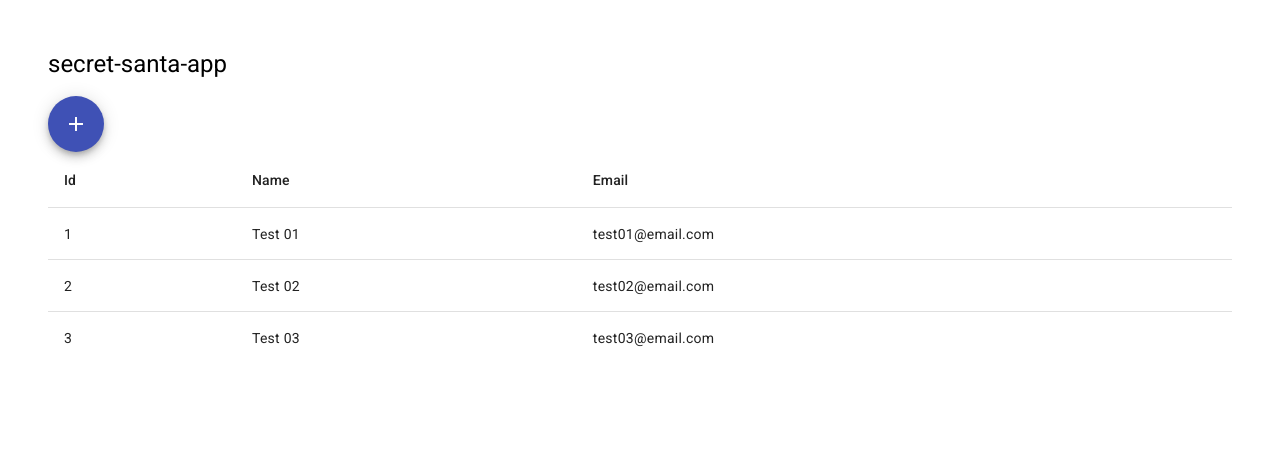
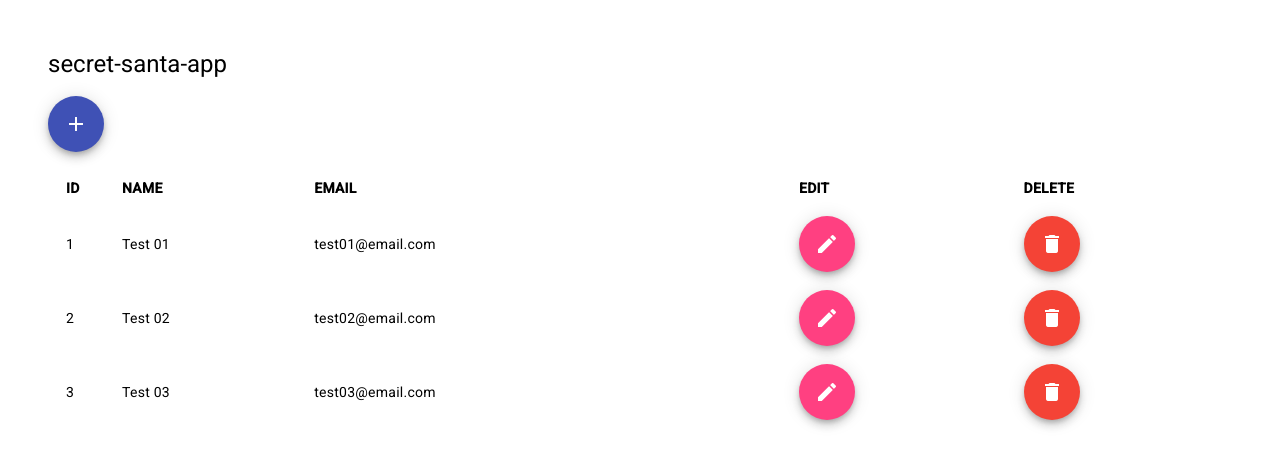
Before and after one commit to LuisPorrasLFF/secret-santa-app, an Angular app: page / in a window 1280 px wide. Shown: the top 466 px of the page. Built offline with nearby package versions, Linux system fonts and the light colour scheme.

Commit message:
Replace Material table with regulat table

```diff
--- a/src/app/services/user.service.ts
+++ b/src/app/services/user.service.ts
@@ -28,6 +28,6 @@ export class UserService {
 
   removeUser(user: User){
     let userIndex = this.users.findIndex(u => u.id == user.id);
-    this.users.splice(userIndex);
+    this.users.splice(userIndex, 1);
   }
 }
--- a/src/app/user-components/user-list/user-list.component.css
+++ b/src/app/user-components/user-list/user-list.component.css
@@ -0,0 +1,14 @@
+table {
+    width: 100%;
+    margin: 1rem;
+}
+
+th {
+    text-transform: uppercase;
+}
+
+th,
+td {
+    text-align: left;
+    padding: 0.5rem 0px;
+}
--- a/src/app/user-components/user-list/user-list.component.html
+++ b/src/app/user-components/user-list/user-list.component.html
@@ -1,21 +1,60 @@
 <a mat-fab color="primary" aria-label="Add new user" href="/create">
     <mat-icon>add</mat-icon>
 </a>
-
-<table mat-table [dataSource]="users">
+<!--
+<table mat-table>
     <ng-container matColumnDef="id">
         <th mat-header-cell *matHeaderCellDef> Id </th>
-        <td mat-cell *matCellDef="let element"> {{element.id}} </td>
+        <td  *matCellDef="let element"> {{element.id}} </td>
     </ng-container>
     <ng-container matColumnDef="name">
         <th mat-header-cell *matHeaderCellDef> Name </th>
-        <td mat-cell *matCellDef="let element"> {{element.name}} </td>
+        <td  *matCellDef="let element"> {{element.name}} </td>
     </ng-container>
     <ng-container matColumnDef="email">
         <th mat-header-cell *matHeaderCellDef> Email </th>
-        <td mat-cell *matCellDef="let element"> {{element.email}} </td>
+        <td  *matCellDef="let element"> {{element.email}} </td>
+    </ng-container>
+    <ng-container matColumnDef="edit">
+        <th mat-header-cell *matHeaderCellDef> Edit </th>
+        <td  *matCellDef="let element">
+            <a mat-fab color="accent" aria-label="Edit user" href="/edit/{{element.id}}">
+                <mat-icon>edit</mat-icon>
+            </a>
+        </td>
+    </ng-container>
+    <ng-container matColumnDef="delete">
+        <th mat-header-cell *matHeaderCellDef> Delete </th>
+        <td  *matCellDef="let element">
+            <button mat-fab color="warn" aria-label="Delete user" type="button" (click)="this.deleteUser(element)">
+                <mat-icon>delete</mat-icon>
+            </button>
+        </td>
     </ng-container>
 
     <tr mat-header-row *matHeaderRowDef="displayedColumns"></tr>
     <tr mat-row *matRowDef="let row; columns: displayedColumns;"></tr>
 </table>
+-->
+<table>
+    <tbody>
+        <tr>
+            <th *ngFor="let column of displayedColumns">{{column}}</th>
+        </tr>
+        <tr *ngFor="let user of users">
+            <td>{{user.id}}</td>
+            <td>{{user.name}}</td>
+            <td>{{user.email}}</td>
+            <td>
+                <a mat-fab color="accent" aria-label="Edit user" href="/edit/{{user.id}}">
+                    <mat-icon>edit</mat-icon>
+                </a>
+            </td>
+            <td>
+                <button mat-fab color="warn" aria-label="Delete user" type="button" (click)="this.deleteUser(user)">
+                    <mat-icon>delete</mat-icon>
+                </button>
+            </td>
+        </tr>
+    </tbody>
+</table>
--- a/src/app/user-components/user-list/user-list.component.ts
+++ b/src/app/user-components/user-list/user-list.component.ts
@@ -1,19 +1,28 @@
 import { Component } from '@angular/core';
+import { CommonModule } from '@angular/common';
 import { MatButtonModule } from '@angular/material/button';
 import { MatIconModule } from '@angular/material/icon';
 import { MatTableModule } from '@angular/material/table';
 import { UserService } from '../../services/user.service';
 
+import { User } from './../../models/users';
+
 @Component({
   selector: 'app-user-list',
   standalone: true,
-  imports: [MatButtonModule, MatIconModule, MatTableModule],
+  imports: [CommonModule, MatButtonModule, MatIconModule, MatTableModule],
   templateUrl: './user-list.component.html',
   styleUrl: './user-list.component.css'
 })
-export class UserListComponent {
-  users = this.userService.getUsers();
-  displayedColumns: string[] = ['id', 'name', 'email'];
+export class UserListComponent{
+  displayedColumns: string[] = ['id', 'name', 'email', 'edit', 'delete'];
+
+  users: User[] = this.userService.getUsers();
+
+  deleteUser(user: User): void {
+    this.userService.removeUser(user);
+    console.log(this.users);
+  }
 
   constructor(
     private userService: UserService
```
